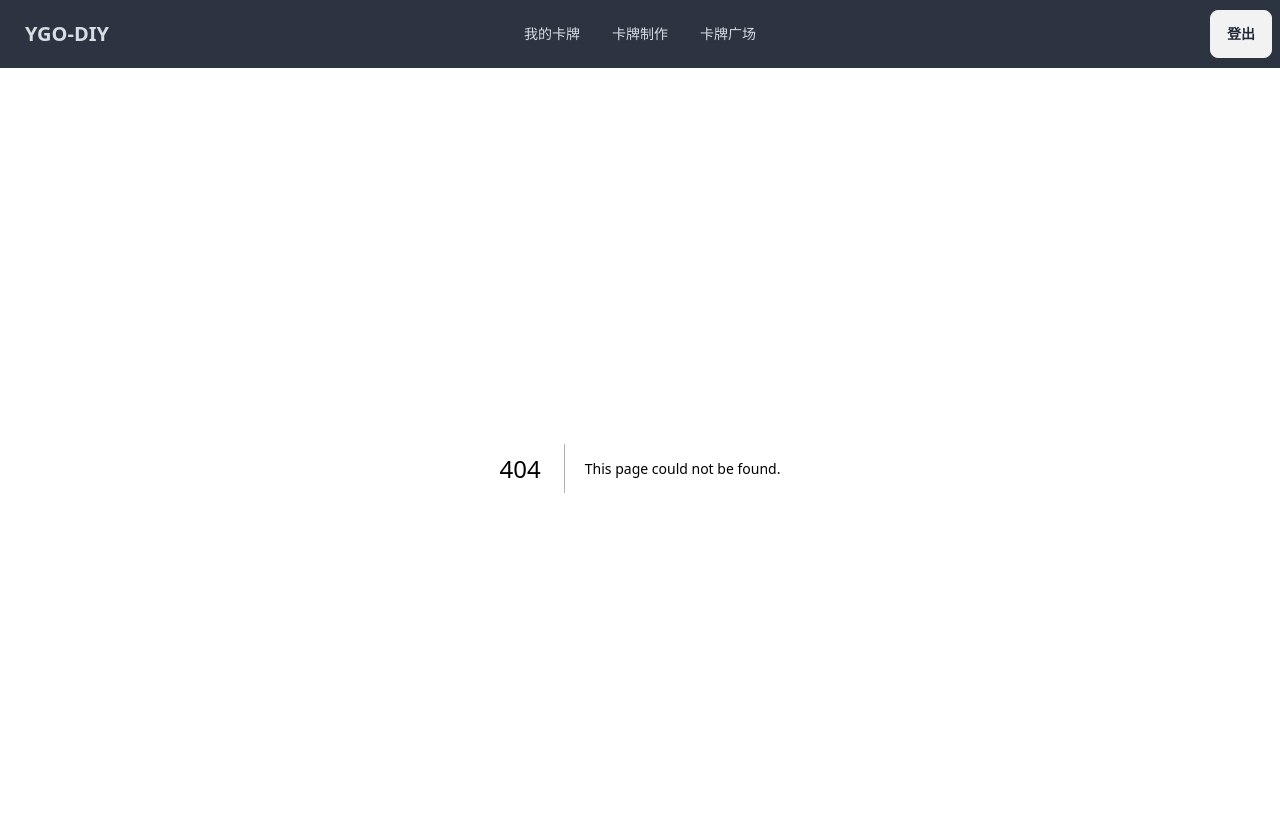
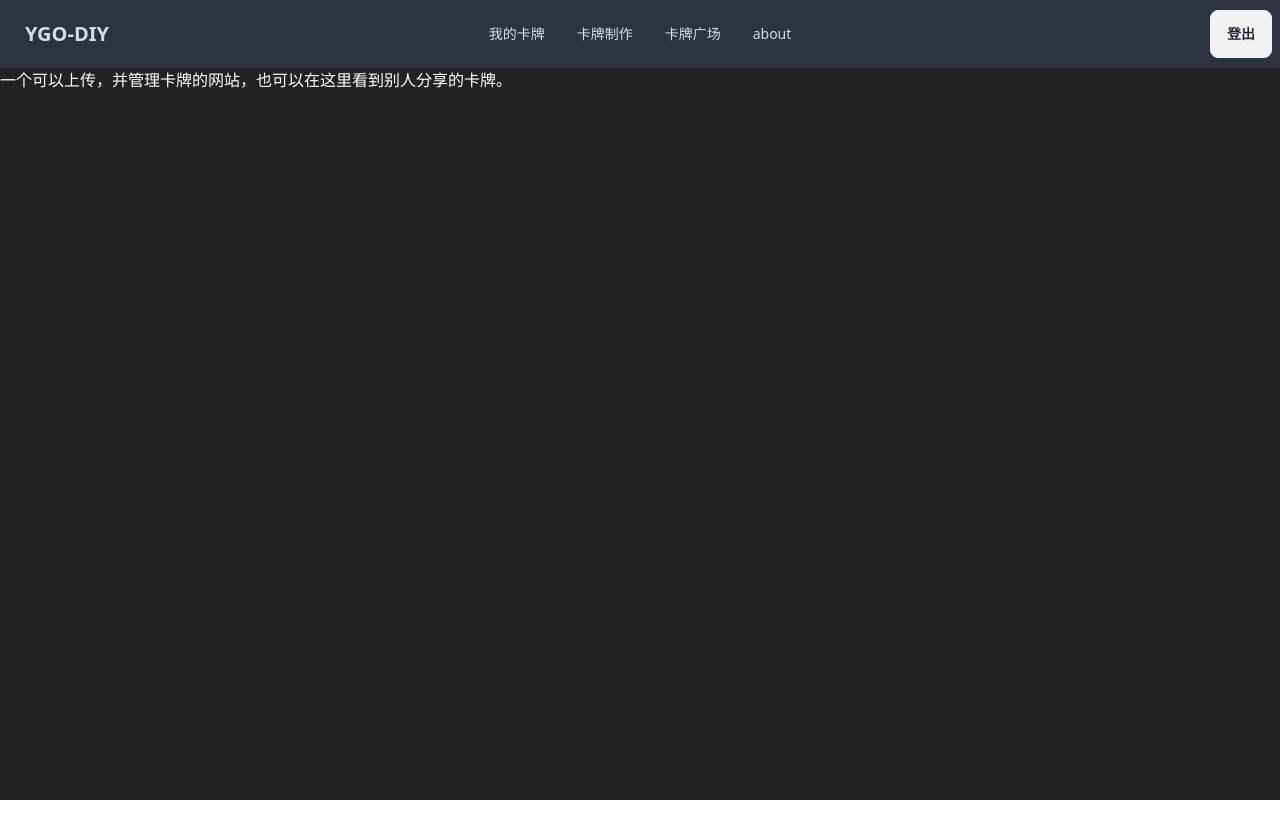
Before and after one commit to LiuShenXi/YGO-DIY, a Next.js app: page /about in a window 1280 px wide. Before the commit this address had no page. Shown: the top 838 px of the page. After the commit the page ends 800 px from the top, so only its background shows below. Built offline with nearby package versions, Linux system fonts and the light colour scheme.

Commit message:
feat: 布局,更改全局bg

```diff
--- a/src/components/NavigationBar/index.tsx
+++ b/src/components/NavigationBar/index.tsx
@@ -5,7 +5,7 @@ const NavigationBar = () => {
   const router = useRouter();
 
   return (
-    <div className="navbar bg-neutral text-neutral-content">
+    <div className="navbar bg-neutral text-neutral-content" style={{ zIndex: 999 }}>
       <div className="navbar-start">
         <Link href="/" className="btn btn-ghost normal-case text-xl">YGO-DIY</Link>
       </div>
@@ -20,6 +20,9 @@ const NavigationBar = () => {
           <li>
             <Link href="/card-square" className={router.pathname == "/card-square" ? "active" : ""}>卡牌广场</Link>
           </li>
+          <li>
+            <Link href="/about" className={router.pathname == "/about" ? "active" : ""}>about</Link>
+          </li>
         </ul>
       </div>
       <div className="navbar-end">
--- /dev/null
+++ b/src/pages/about/index.tsx
@@ -0,0 +1,9 @@
+// import './index.css'
+
+export default function MyCards() {
+  return (
+    <div>
+      <h1>一个可以上传，并管理卡牌的网站，也可以在这里看到别人分享的卡牌。</h1>
+    </div>
+  );
+}
--- a/src/pages/create-card/index.tsx
+++ b/src/pages/create-card/index.tsx
@@ -4,7 +4,7 @@ export default function MyCards() {
       <iframe
         src="https://ymssx.gitee.io/card/"
         style={{
-          position: 'fixed',
+          position: "fixed",
           top: 0,
           left: 0,
           bottom: 0,
@@ -12,7 +12,7 @@ export default function MyCards() {
           width: '100%',
           height: '100%',
           border: 'none',
-          zIndex: '-1'
+          zIndex: '2'
         }}></iframe>
     </div>
   );
--- a/src/styles/globals.css
+++ b/src/styles/globals.css
@@ -2,3 +2,11 @@
 @tailwind base;
 @tailwind components;
 @tailwind utilities;
+
+html, body {
+  width: 100vw;
+  height: 100vh;
+  /* z-index: -2; */
+  color: #fff;
+  background-color: #222;
+}
```
Also changed, not shown: src/pages/about/index.css (added).
